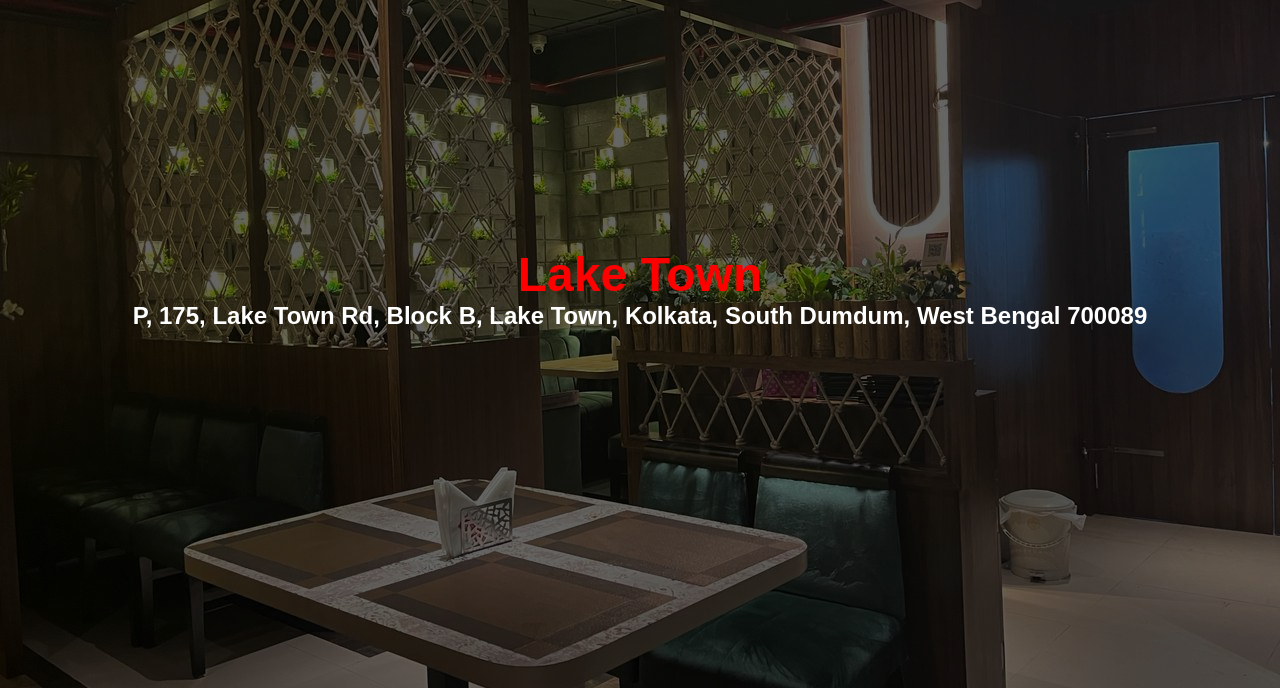
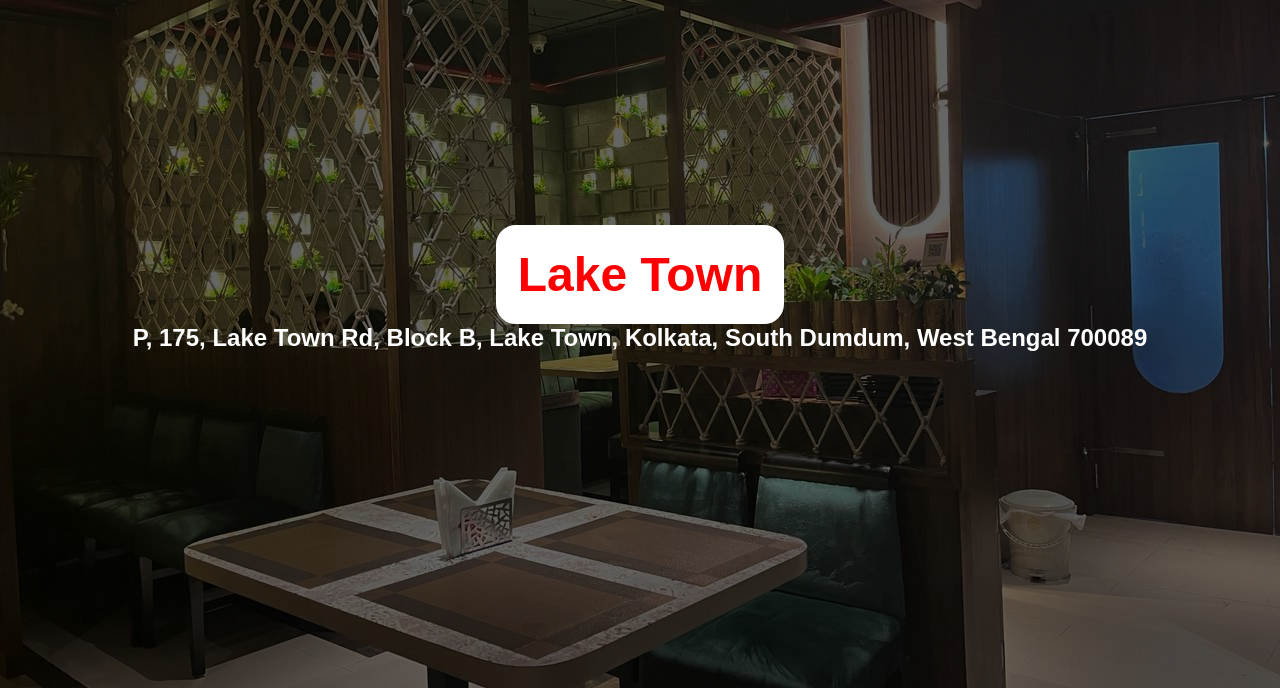
Before and after one commit to Snehadeep71/Rose-New, a plain HTML site: page outlet2.html in a window 1280 px wide. Shown: the part 112-802 px from the top of the page. Drawn offline with nearby package versions, Linux system fonts and the light colour scheme; a script that the page names is missing.

Commit message:
Update outlethome.css

```diff
--- a/outlethome.css
+++ b/outlethome.css
@@ -433,6 +433,11 @@
     font-size: 3rem;
     font-weight: bolder;
     z-index: 1000;
+    border: 2px solid #fff;
+    background-color: #fff;
+    padding: 20px;
+    box-sizing: border-box;
+    border-radius: 20px;
 }
 .outletheading p{
     color: #fff;
```
